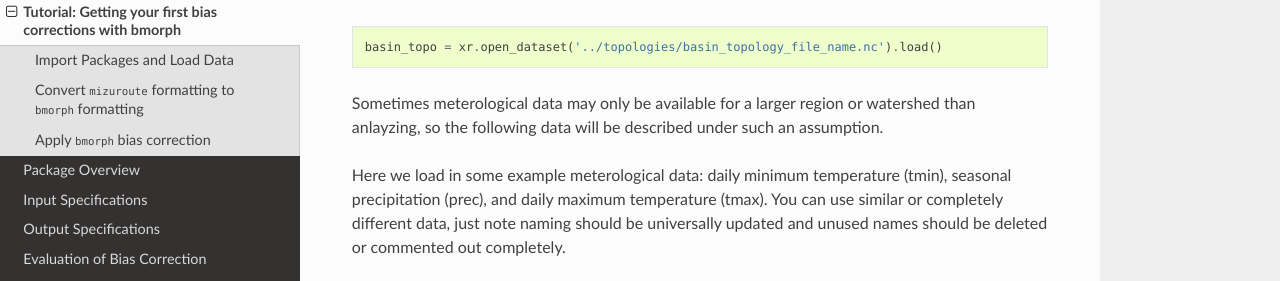
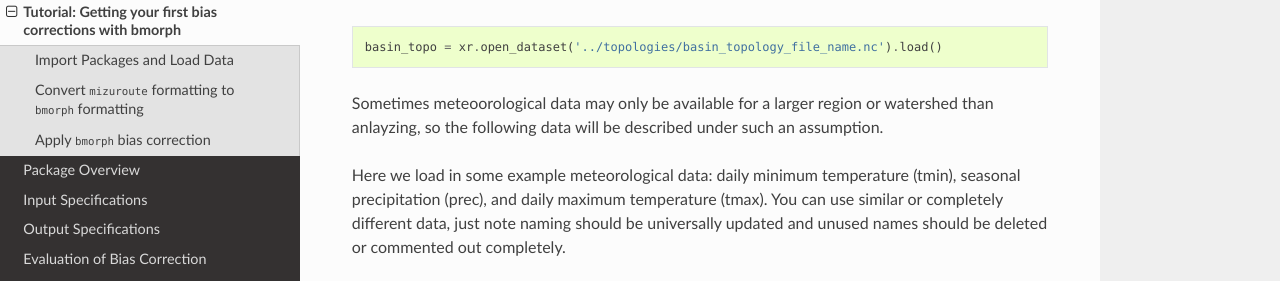
Before and after one commit to UW-Hydro/bmorph, a Sphinx documentation site: the page built from docs/bmorph_tutorial.rst, in a window 1280 px wide and 900 px high, scrolled down 1371 px. Shown: the part 164-445 px from the top of the window. Built offline with Sphinx 7.4.7 and the Read the Docs theme 2.0.0, drawn with Linux system fonts in a browser that asks for light colours; pages that are not in the unit, such as notebooks, are missing from menus; some of the changed text lies outside the part shown.

Commit message:
EoD commit

```diff
--- a/docs/bmorph_tutorial.rst
+++ b/docs/bmorph_tutorial.rst
@@ -72,11 +72,11 @@
 
     basin_topo = xr.open_dataset('../topologies/basin_topology_file_name.nc').load()
 
-Sometimes meterological data may only be available for a larger region
+Sometimes meteoorological data may only be available for a larger region
 or watershed than anlayzing, so the following data will be described under such
 an assumption.
 
-Here we load in some example meterological data: daily minimum temperature (tmin), seasonal precipitation (prec),
+Here we load in some example meteorological data: daily minimum temperature (tmin), seasonal precipitation (prec),
 and daily maximum temperature (tmax). You can use similar or completely different data, just note naming should be universally updated and unused names should be deleted or commented out completely.
 
 .. code:: ipython3
@@ -193,7 +193,7 @@
 ``condition_var`` names the variable to use in conditioning, such as maximum
 temperature (tmax), seasonal precipitation (seasonal_precip), or daily
 minimum temperature (tmin). At this time, only one conditioning
-meterological variable can be used per ``bmorph`` execution. In this example,
+meteorological variable can be used per ``bmorph`` execution. In this example,
 ``tmax`` and ``seasonal_precip`` have been commented out to select ``tmin`` as
 the conditioning variable. If you wish to change this, be sure to either change
 which variables are commented out or change the value of ``condition_var`` itself.
```
Also changed, not shown: docs/bmorph_tutorial.ipynb.
